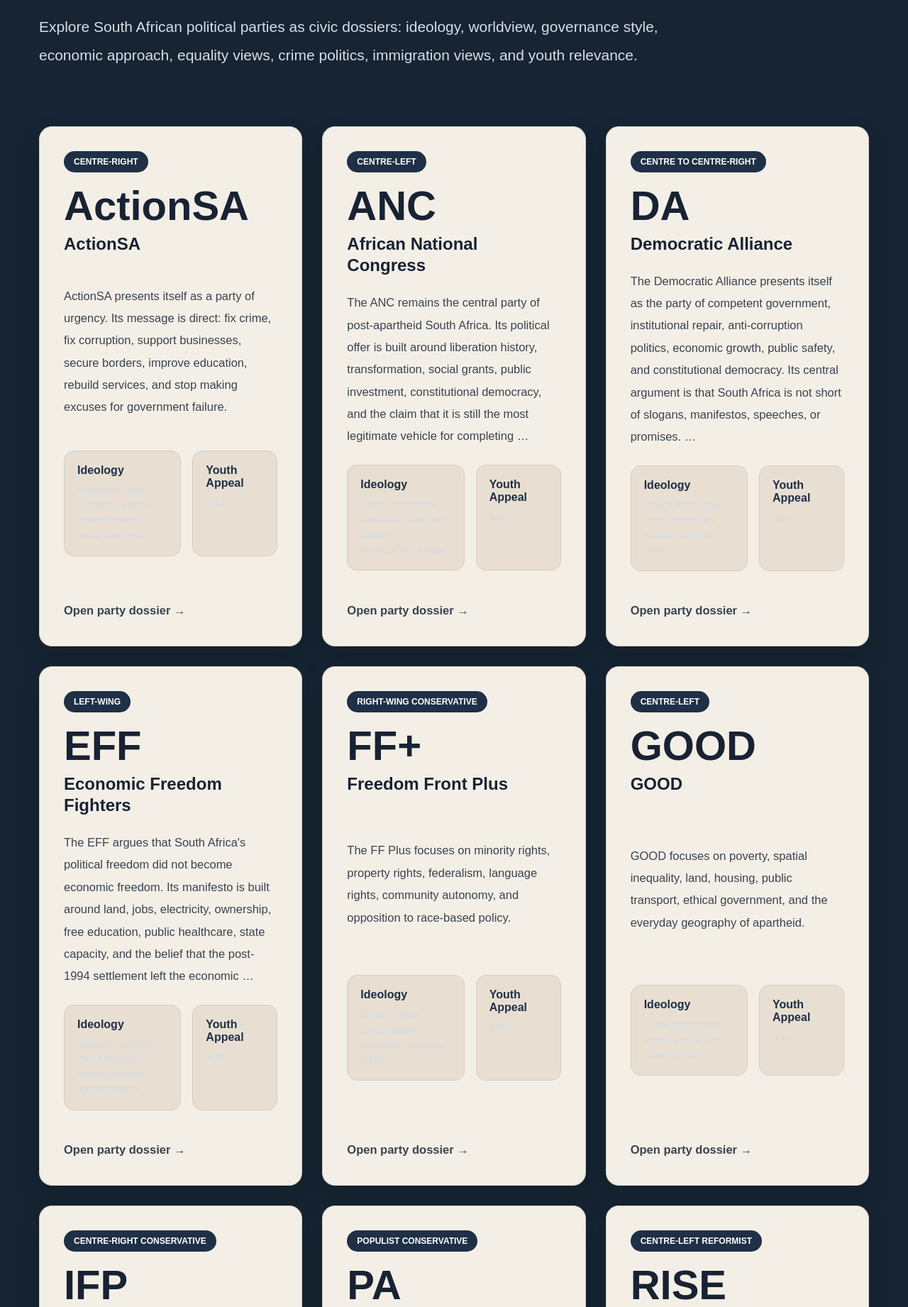
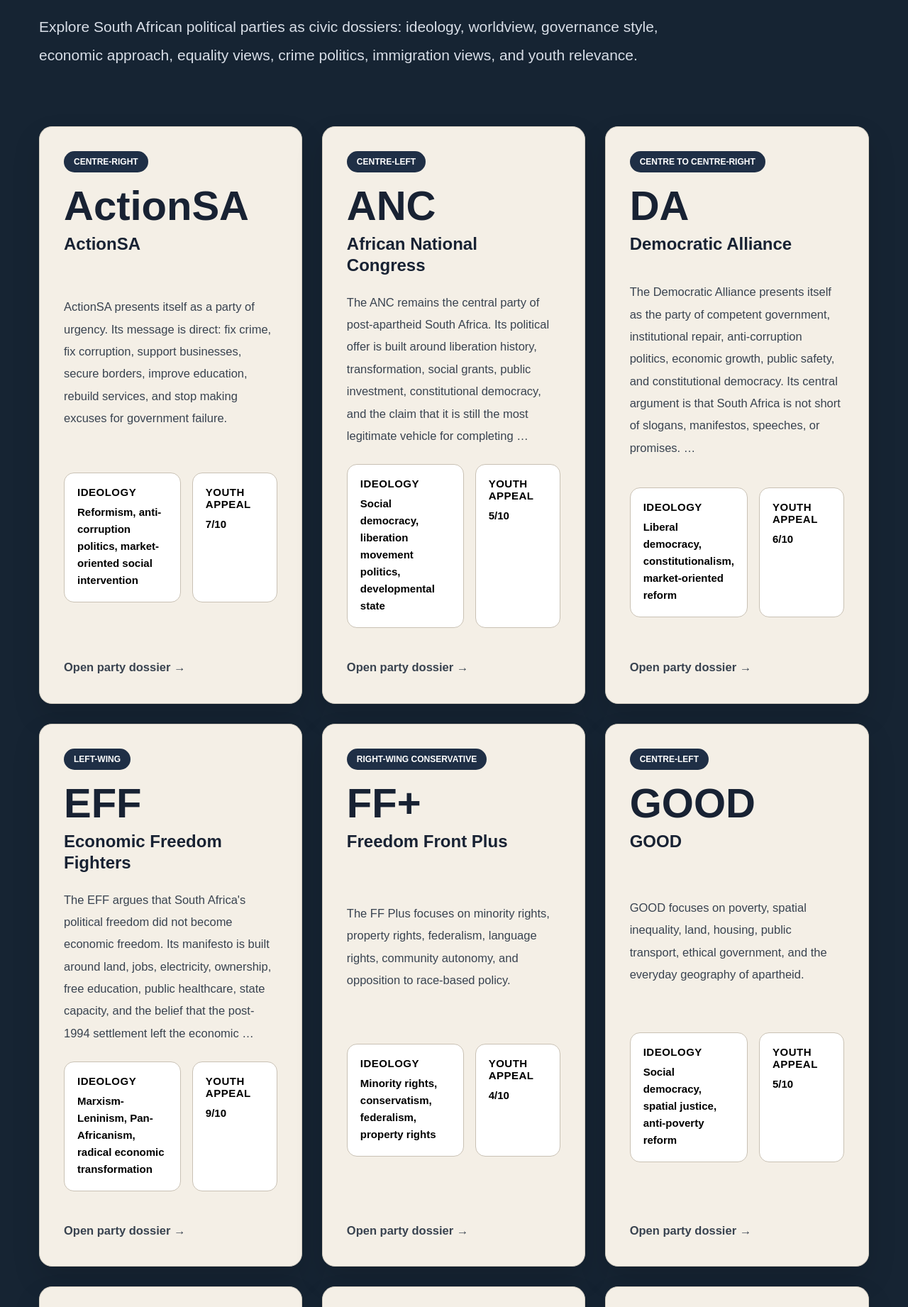
Before and after one commit to Ntando1227/YohPolitics, a Django app: page /parties/ in a window 1280 px wide. Shown: the part 286-2128 px from the top of the page at 71% size. Run offline with Django 5.2, Linux system fonts and the light colour scheme; data comes from the database, SQL or seed files in the repository.

Commit message:
Fix ideology and youth appeal card text

```diff
--- a/static/css/style.css
+++ b/static/css/style.css
@@ -3784,3 +3784,33 @@ a[href*="parties"] {
 .party-imbizo-label {
     color: #ffffff !important;
 }
+
+
+/* PARTIES PAGE: IDEOLOGY + YOUTH APPEAL MINI-CARDS */
+
+.party-dossier-meta div,
+.party-dossier-meta div *,
+.party-dossier-meta strong,
+.party-dossier-meta small {
+    color: #000000 !important;
+    font-family: Arial, Helvetica, sans-serif !important;
+}
+
+.party-dossier-meta div {
+    background: #ffffff !important;
+    border: 1px solid #c9c1b4 !important;
+}
+
+.party-dossier-meta strong {
+    font-size: 15px !important;
+    font-weight: 900 !important;
+    text-transform: uppercase !important;
+    letter-spacing: 0.5px !important;
+}
+
+.party-dossier-meta small {
+    display: block !important;
+    font-size: 15px !important;
+    line-height: 1.6 !important;
+    font-weight: 700 !important;
+}
```
